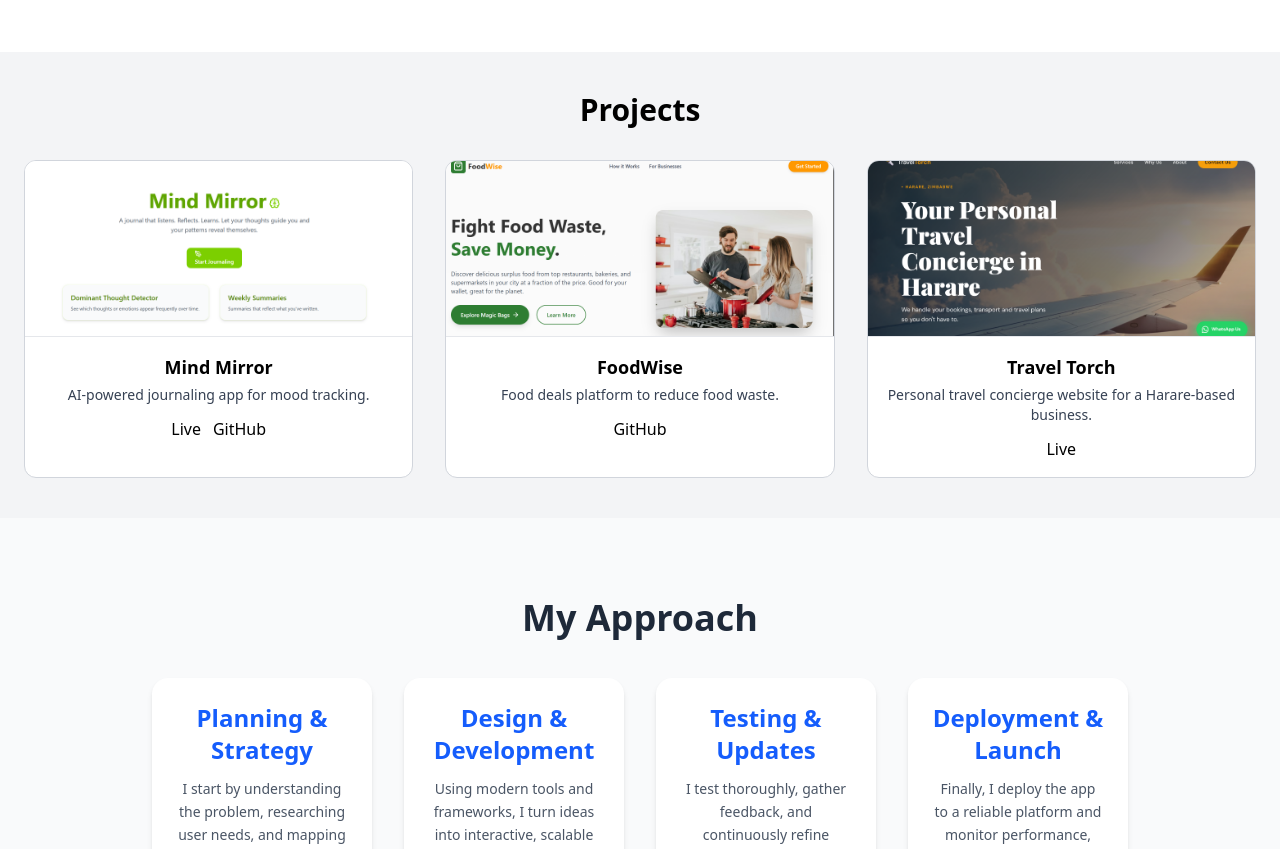
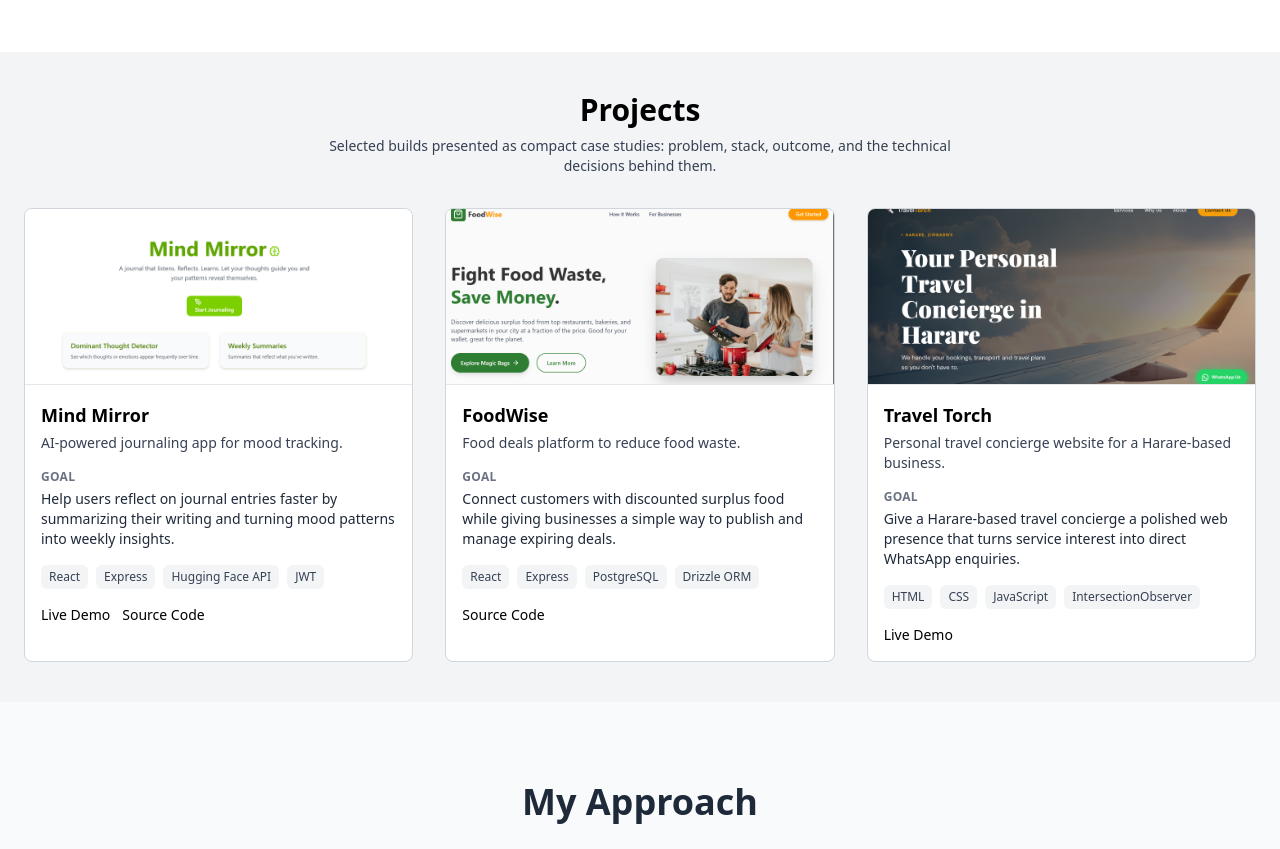
Before and after one commit to tinoMukaro/portfolio, a React (Vite) app: page / in a window 1280 px wide. Shown: the part 460-1309 px from the top of the page. Built offline with nearby package versions, Linux system fonts and the light colour scheme.

Commit message:
update project section

```diff
--- a/src/components/Projects.jsx
+++ b/src/components/Projects.jsx
@@ -9,14 +9,18 @@ const Projects = () => {
       id="projects"
       className="py-10 px-6 bg-gray-100 text-black text-center"
     >
-      <h2 className="text-3xl font-bold mb-8">Projects</h2>
+      <h2 className="text-3xl font-bold mb-2">Projects</h2>
+      <p className="mx-auto mb-8 max-w-2xl text-sm text-gray-700">
+        Selected builds presented as compact case studies: problem, stack,
+        outcome, and the technical decisions behind them.
+      </p>
 
       {/* Projects Grid */}
       <div className="grid grid-cols-[repeat(auto-fit,minmax(280px,1fr))] gap-8 justify-center">
         {projects.map((project) => (
           <article
             key={project.id}
-            className="bg-white border border-gray-300 rounded-xl overflow-hidden cursor-pointer transition-transform duration-300 ease-in-out hover:-translate-y-1 hover:shadow-xl"
+            className="bg-white border border-gray-300 rounded-lg overflow-hidden cursor-pointer text-left transition-transform duration-300 ease-in-out hover:-translate-y-1 hover:shadow-xl"
             onClick={() => setSelectedProject(project)}
           >
             {/* Image */}
@@ -33,16 +37,34 @@ const Projects = () => {
               <h3 className="text-lg font-semibold mb-1">{project.title}</h3>
               <p className="text-sm text-gray-700">{project.shortDesc}</p>
 
-              <div className="mt-3 flex justify-center gap-3">
+              <div className="mt-4">
+                <p className="text-xs font-semibold uppercase tracking-wide text-gray-500">
+                  Goal
+                </p>
+                <p className="mt-1 text-sm text-gray-800">{project.goal}</p>
+              </div>
+
+              <ul className="mt-4 flex flex-wrap gap-2">
+                {project.techStack.slice(0, 4).map((tech) => (
+                  <li
+                    key={tech}
+                    className="rounded-md bg-gray-100 px-2 py-1 text-xs font-medium text-gray-700"
+                  >
+                    {tech}
+                  </li>
+                ))}
+              </ul>
+
+              <div className="mt-4 flex gap-3">
                 {project.liveLink && (
                   <a
                     href={project.liveLink}
                     target="_blank"
                     rel="noreferrer"
                     onClick={(e) => e.stopPropagation()}
-                    className="text-black font-medium hover:opacity-60 transition"
+                    className="text-sm text-black font-medium hover:opacity-60 transition"
                   >
-                    Live
+                    Live Demo
                   </a>
                 )}
                 {project.repoLink && (
@@ -51,9 +73,9 @@ const Projects = () => {
                     target="_blank"
                     rel="noreferrer"
                     onClick={(e) => e.stopPropagation()}
-                    className="text-black font-medium hover:opacity-60 transition"
+                    className="text-sm text-black font-medium hover:opacity-60 transition"
                   >
-                    GitHub
+                    Source Code
                   </a>
                 )}
               </div>
@@ -69,7 +91,7 @@ const Projects = () => {
           onClick={() => setSelectedProject(null)}
         >
           <div
-            className="bg-white text-black p-8 rounded-xl w-[90%] max-w-xl relative shadow-2xl animate-slideUp"
+            className="max-h-[90vh] w-[92%] max-w-3xl overflow-y-auto rounded-lg bg-white p-6 text-left text-black shadow-2xl animate-slideUp md:p-8"
             onClick={(e) => e.stopPropagation()}
           >
             {/* Close Button */}
@@ -91,10 +113,37 @@ const Projects = () => {
             <h2 className="text-2xl font-semibold mb-2">
               {selectedProject.title}
             </h2>
-            <p className="text-gray-800 mb-4">{selectedProject.details}</p>
+            <p className="text-gray-800 mb-6 whitespace-pre-line">
+              {selectedProject.details}
+            </p>
 
-            <h4 className="font-semibold mb-2">Tech Stack:</h4>
-            <ul className="flex flex-wrap justify-center gap-2 mb-4">
+            <div className="grid gap-4 md:grid-cols-2">
+              <section className="rounded-md border border-gray-200 p-4">
+                <h3 className="mb-2 text-sm font-semibold uppercase tracking-wide text-gray-500">
+                  Goal
+                </h3>
+                <p className="text-sm leading-6 text-gray-800">
+                  {selectedProject.goal}
+                </p>
+              </section>
+
+              <section className="rounded-md border border-gray-200 p-4">
+                <h3 className="mb-2 text-sm font-semibold uppercase tracking-wide text-gray-500">
+                  Challenge / Solution
+                </h3>
+                <p className="text-sm leading-6 text-gray-800">
+                  <span className="font-semibold text-black">Challenge:</span>{" "}
+                  {selectedProject.challenge}
+                </p>
+                <p className="mt-2 text-sm leading-6 text-gray-800">
+                  <span className="font-semibold text-black">Solution:</span>{" "}
+                  {selectedProject.solution}
+                </p>
+              </section>
+            </div>
+
+            <h4 className="mt-6 mb-2 font-semibold">Tech Stack</h4>
+            <ul className="flex flex-wrap gap-2 mb-6">
               {selectedProject.techStack.map((tech, index) => (
                 <li
                   key={index}
@@ -106,7 +155,7 @@ const Projects = () => {
             </ul>
 
             {/* Modal Links */}
-            <div className="flex justify-center gap-4 flex-wrap">
+            <div className="flex gap-4 flex-wrap">
               {selectedProject.liveLink && (
                 <a
                   href={selectedProject.liveLink}
@@ -114,7 +163,7 @@ const Projects = () => {
                   rel="noreferrer"
                   className="inline-block border border-black text-black px-4 py-2 rounded-md font-semibold hover:bg-black hover:text-white transition"
                 >
-                  View Live
+                  Live Demo
                 </a>
               )}
               {selectedProject.repoLink && (
@@ -124,7 +173,7 @@ const Projects = () => {
                   rel="noreferrer"
                   className="inline-block border border-black text-black px-4 py-2 rounded-md font-semibold hover:bg-black hover:text-white transition"
                 >
-                  View Code
+                  Source Code
                 </a>
               )}
             </div>
--- a/src/data/projectsData.js
+++ b/src/data/projectsData.js
@@ -4,6 +4,8 @@ export const projects = [
     title: "Mind Mirror",
     image: "/mindmirror.png",
     shortDesc: "AI-powered journaling app for mood tracking.",
+    goal:
+      "Help users reflect on journal entries faster by summarizing their writing and turning mood patterns into weekly insights.",
     liveLink: "https://mind-mirror-three.vercel.app/",
     repoLink: "https://github.com/tinoMukaro/mindMirror",
     details:
@@ -11,13 +13,26 @@ export const projects = [
       It summarizes user entries and tracks mood trends on a weekly basis.
       The app features a React frontend connected to an Express + Hugging Face backend, secured with JWT authentication,
       Arcjet for rate limiting and bot protection, and Zod for input validation.`,
-    techStack: ["React", "Express", "Hugging Face API"],
+    techStack: [
+      "React",
+      "Express",
+      "Hugging Face API",
+      "JWT",
+      "Arcjet",
+      "Zod",
+    ],
+    challenge:
+      "The app needed to accept personal journal content without exposing the backend to noisy or abusive AI requests.",
+    solution:
+      "I added JWT-protected routes, Zod validation before processing entries, and Arcjet rate limiting/bot protection around the AI endpoints.",
   },
   {
     id: 2,
     title: "FoodWise",
     image: "/foodwise.png",
     shortDesc: "Food deals platform to reduce food waste.",
+    goal:
+      "Connect customers with discounted surplus food while giving businesses a simple way to publish and manage expiring deals.",
     repoLink: "https://github.com/tinoMukaro/foodWise",
     details:
       `FoodWise is a web platform that helps reduce food waste by connecting users with
@@ -28,21 +43,35 @@ export const projects = [
     reservations and users to collect deals before expiry. The platform is built with a modern
     full-stack architecture, featuring a React frontend, an Express backend with Drizzle ORM,
     PostgreSQL for data storage, and JWT-based authentication for secure user access.`,
-  techStack: ["React", "Express", "PostgreSQL", "Drizzle ORM"],
+    techStack: ["React", "Express", "PostgreSQL", "Drizzle ORM", "JWT"],
+    challenge:
+      "Deals had to stay accurate as time-limited offers moved from active to expired while users were browsing and reserving them.",
+    solution:
+      "I modeled deal and order status explicitly in PostgreSQL through Drizzle ORM, then used backend checks to keep reservations tied to valid active offers.",
   },
   {
     id: 3,
     title: "Travel Torch",
     image: "/traveltorch.png",
     shortDesc: "Personal travel concierge website for a Harare-based business.",
+    goal:
+      "Give a Harare-based travel concierge a polished web presence that turns service interest into direct WhatsApp enquiries.",
     liveLink: "https://traveltorch.vercel.app/",
     details:
       `Travel Torch is a lead-generation website for a travel concierge business based in Harare, Zimbabwe.
   It features a full one-page layout covering services, about, and contact sections with a WhatsApp click-to-chat integration.
   Built with plain HTML, CSS, and JavaScript, with a mobile-first responsive design,
   smooth scroll animations via IntersectionObserver, hamburger navigation, and client-side form validation.`,
-techStack: ["HTML", "CSS", "JavaScript"],
-}
-
-
+    techStack: [
+      "HTML",
+      "CSS",
+      "JavaScript",
+      "IntersectionObserver",
+      "WhatsApp click-to-chat",
+    ],
+    challenge:
+      "The site needed to feel lightweight and responsive while still guiding visitors toward a clear contact action.",
+    solution:
+      "I built a mobile-first one-page flow with smooth section reveals, compact navigation, form validation, and a persistent WhatsApp path for quick enquiries.",
+  },
 ];
```
Lines whose indentation alone changed are shown as unchanged.
